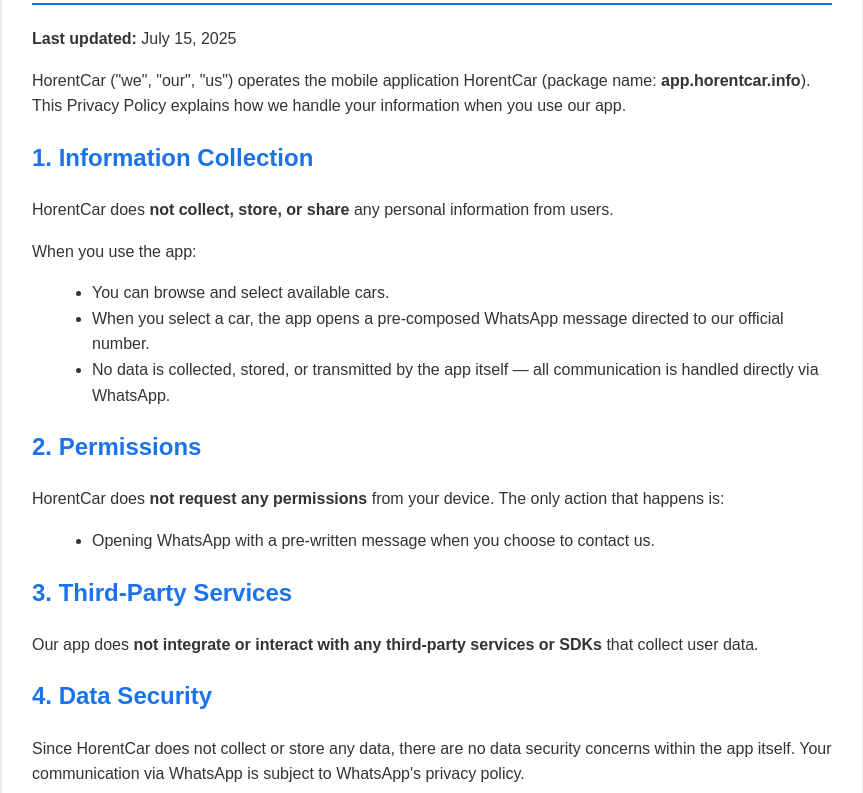
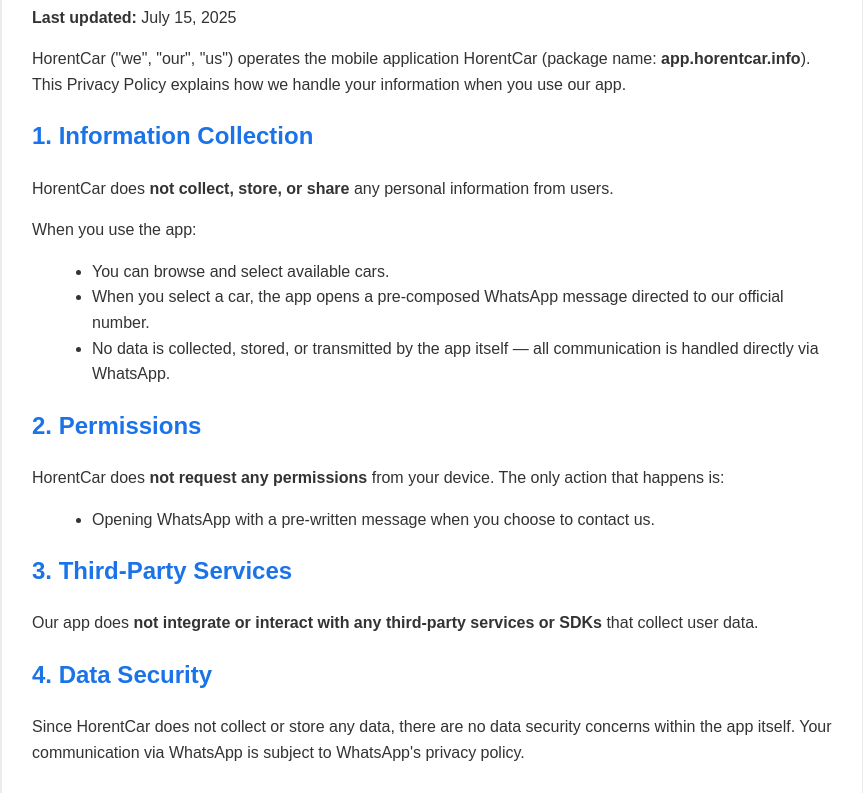
Before and after one commit to luxrycarwissam/herentcar, a plain HTML site: page blog.html in a window 1280 px wide. Shown: the part 150-943 px from the top of the page, without its empty margins (208-1071 px from the left). Drawn offline with Linux system fonts and the light colour scheme.

Commit message:
Update blog.html

```diff
--- a/blog.html
+++ b/blog.html
@@ -3,7 +3,7 @@
 <head>
     <meta charset="UTF-8">
     <meta name="viewport" content="width=device-width, initial-scale=1.0">
-    <title>HorentCar Privacy-Policy</title>
+    <title>HorentCar Privacy Policy</title>
     <style>
         body {
             font-family: Arial, sans-serif;
@@ -11,11 +11,11 @@
             color: #333;
             line-height: 1.6;
             margin: 0;
-            padding: 0;
+            padding: 20px;
         }
         .container {
             max-width: 800px;
-            margin: 40px auto;
+            margin: 0 auto;
             background: #fff;
             padding: 30px;
             border-radius: 10px;
@@ -27,6 +27,7 @@
         h1 {
             border-bottom: 2px solid #1a73e8;
             padding-bottom: 10px;
+            margin-bottom: 20px;
         }
         ul {
             margin-left: 20px;
```
